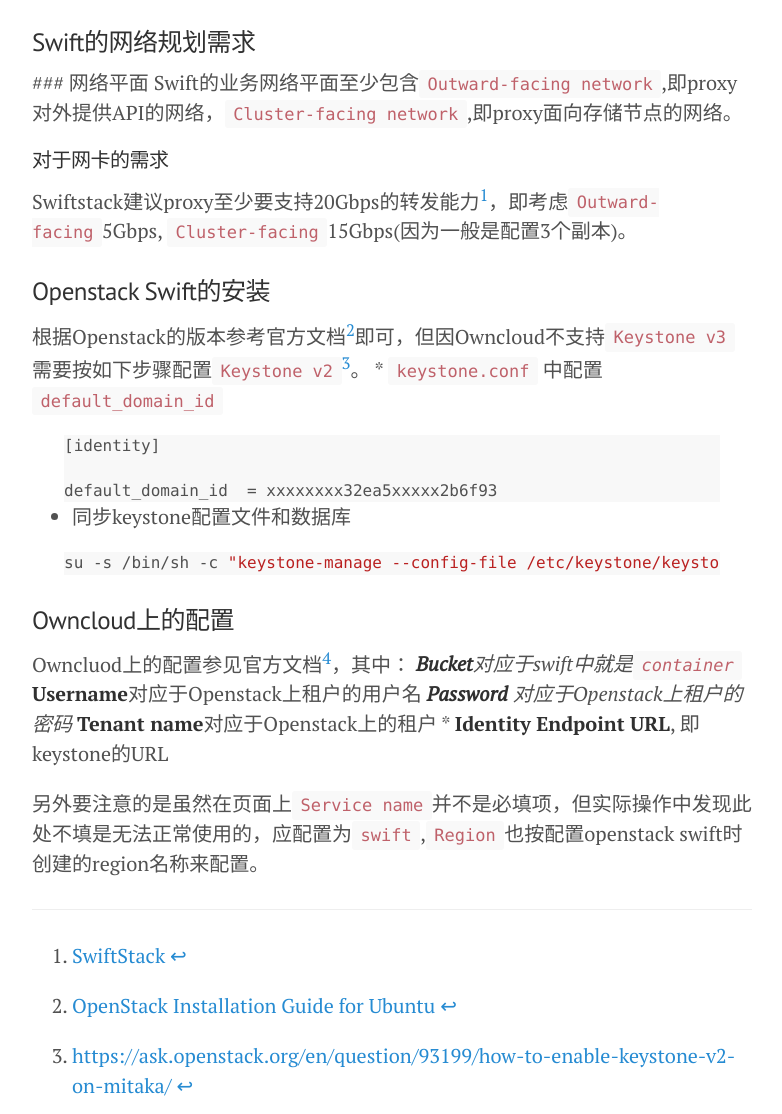
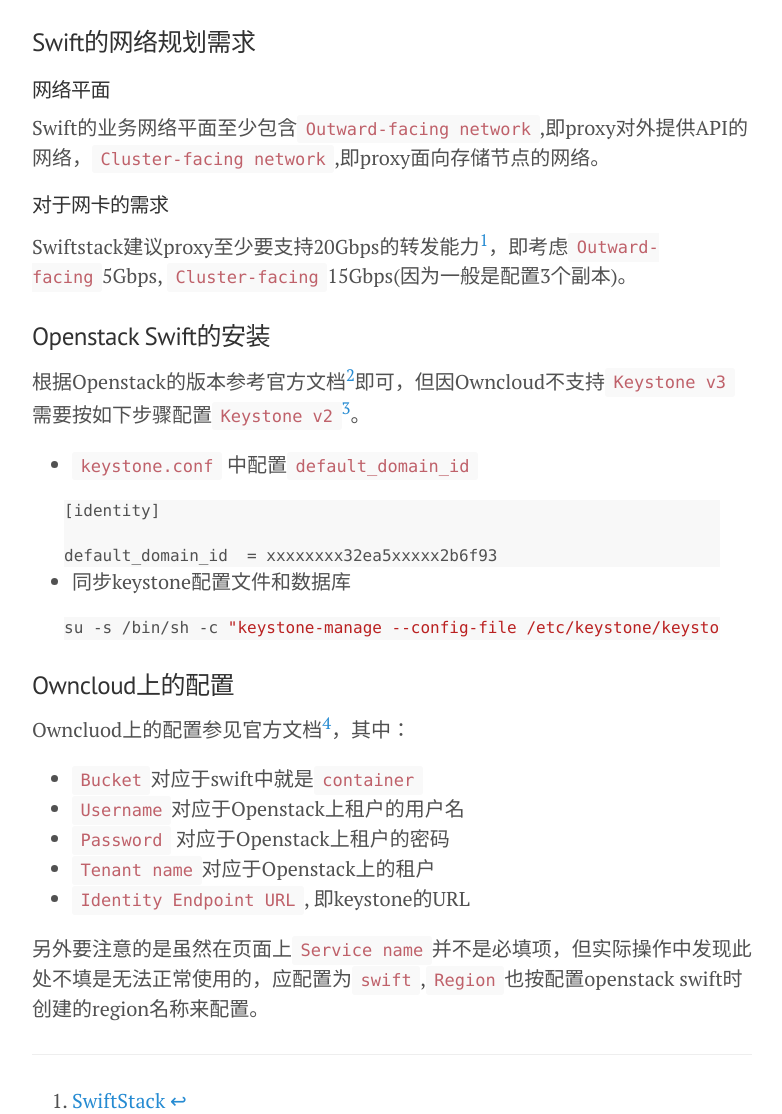
Before and after one commit to sheringham/sheringham.github.io, a plain HTML site: page index.html in a window 1280 px wide. Shown: the part 892-2006 px from the top of the page, without its empty margins (248-1030 px from the left). Drawn offline with Linux system fonts and the light colour scheme.

Commit message:
Nikola auto commit.
Source commit: 7eda2da1a7862ba231cb1360925b414eea048be5
Nikola version: 7.8.11

```diff
--- a/index.html
+++ b/index.html
@@ -71,13 +71,17 @@
 <h4>存储节点</h4>
 <p>安装了account server，container server和object server（三者中的一个或者多个）的服务器。</p>
 <h3>Swift的网络规划需求</h3>
-<p>### 网络平面
-Swift的业务网络平面至少包含<code>Outward-facing network</code>,即proxy对外提供API的网络，<code>Cluster-facing network</code>,即proxy面向存储节点的网络。</p>
+<h4>网络平面</h4>
+<p>Swift的业务网络平面至少包含<code>Outward-facing network</code>,即proxy对外提供API的网络，<code>Cluster-facing network</code>,即proxy面向存储节点的网络。</p>
 <h4>对于网卡的需求</h4>
 <p>Swiftstack建议proxy至少要支持20Gbps的转发能力<sup id="fnref-1"><a class="footnote-ref" href="posts/openstack-swift-and-owncloud/#fn-1">1</a></sup>，即考虑<code>Outward-facing</code>5Gbps, <code>Cluster-facing</code>15Gbps(因为一般是配置3个副本)。</p>
 <h3>Openstack Swift的安装</h3>
-<p>根据Openstack的版本参考官方文档<sup id="fnref-2"><a class="footnote-ref" href="posts/openstack-swift-and-owncloud/#fn-2">2</a></sup>即可，但因Owncloud不支持<code>Keystone v3</code>需要按如下步骤配置<code>Keystone v2</code><sup id="fnref-3"><a class="footnote-ref" href="posts/openstack-swift-and-owncloud/#fn-3">3</a></sup>。
-* <code>keystone.conf</code> 中配置<code>default_domain_id</code></p>
+<p>根据Openstack的版本参考官方文档<sup id="fnref-2"><a class="footnote-ref" href="posts/openstack-swift-and-owncloud/#fn-2">2</a></sup>即可，但因Owncloud不支持<code>Keystone v3</code>需要按如下步骤配置<code>Keystone v2</code><sup id="fnref-3"><a class="footnote-ref" href="posts/openstack-swift-and-owncloud/#fn-3">3</a></sup>。</p>
+<ul>
+<li>
+<code>keystone.conf</code> 中配置<code>default_domain_id</code>
+</li>
+</ul>
 <pre class="code literal-block"><span></span>[identity]
 
 default_domain_id  = xxxxxxxx32ea5xxxxx2b6f93
@@ -92,12 +96,20 @@ default_domain_id  = xxxxxxxx32ea5xxxxx2b6f93
 
 
 <h3>Owncloud上的配置</h3>
-<p>Owncluod上的配置参见官方文档<sup id="fnref-4"><a class="footnote-ref" href="posts/openstack-swift-and-owncloud/#fn-4">4</a></sup>，其中：
-<em>   <strong>Bucket</strong>对应于swift中就是<code>container</code>
-</em>   <strong>Username</strong>对应于Openstack上租户的用户名
-<em>   <strong>Password</strong> 对应于Openstack上租户的密码
-</em>   <strong>Tenant name</strong>对应于Openstack上的租户
-*   <strong>Identity Endpoint URL</strong>, 即keystone的URL</p>
+<p>Owncluod上的配置参见官方文档<sup id="fnref-4"><a class="footnote-ref" href="posts/openstack-swift-and-owncloud/#fn-4">4</a></sup>，其中：</p>
+<ul>
+<li>
+<code>Bucket</code>对应于swift中就是<code>container</code>
+</li>
+<li>
+<code>Username</code>对应于Openstack上租户的用户名</li>
+<li>
+<code>Password</code> 对应于Openstack上租户的密码</li>
+<li>
+<code>Tenant name</code>对应于Openstack上的租户 </li>
+<li>
+<code>Identity Endpoint URL</code>, 即keystone的URL</li>
+</ul>
 <p>另外要注意的是虽然在页面上<code>Service name</code>并不是必填项，但实际操作中发现此处不填是无法正常使用的，应配置为<code>swift</code>,<code>Region</code>也按配置openstack swift时创建的region名称来配置。</p>
 <div class="footnote">
 <hr>
--- a/posts/openstack-swift-and-owncloud/index.html
+++ b/posts/openstack-swift-and-owncloud/index.html
@@ -86,13 +86,17 @@ Object
 <h4>存储节点</h4>
 <p>安装了account server，container server和object server（三者中的一个或者多个）的服务器。</p>
 <h3>Swift的网络规划需求</h3>
-<p>### 网络平面
-Swift的业务网络平面至少包含<code>Outward-facing network</code>,即proxy对外提供API的网络，<code>Cluster-facing network</code>,即proxy面向存储节点的网络。</p>
+<h4>网络平面</h4>
+<p>Swift的业务网络平面至少包含<code>Outward-facing network</code>,即proxy对外提供API的网络，<code>Cluster-facing network</code>,即proxy面向存储节点的网络。</p>
 <h4>对于网卡的需求</h4>
 <p>Swiftstack建议proxy至少要支持20Gbps的转发能力<sup id="fnref-1"><a class="footnote-ref" href="#fn-1">1</a></sup>，即考虑<code>Outward-facing</code>5Gbps, <code>Cluster-facing</code>15Gbps(因为一般是配置3个副本)。</p>
 <h3>Openstack Swift的安装</h3>
-<p>根据Openstack的版本参考官方文档<sup id="fnref-2"><a class="footnote-ref" href="#fn-2">2</a></sup>即可，但因Owncloud不支持<code>Keystone v3</code>需要按如下步骤配置<code>Keystone v2</code><sup id="fnref-3"><a class="footnote-ref" href="#fn-3">3</a></sup>。
-* <code>keystone.conf</code> 中配置<code>default_domain_id</code></p>
+<p>根据Openstack的版本参考官方文档<sup id="fnref-2"><a class="footnote-ref" href="#fn-2">2</a></sup>即可，但因Owncloud不支持<code>Keystone v3</code>需要按如下步骤配置<code>Keystone v2</code><sup id="fnref-3"><a class="footnote-ref" href="#fn-3">3</a></sup>。</p>
+<ul>
+<li>
+<code>keystone.conf</code> 中配置<code>default_domain_id</code>
+</li>
+</ul>
 <pre class="code literal-block"><span></span>[identity]
 
 default_domain_id  = xxxxxxxx32ea5xxxxx2b6f93
@@ -107,12 +111,20 @@ default_domain_id  = xxxxxxxx32ea5xxxxx2b6f93
 
 
 <h3>Owncloud上的配置</h3>
-<p>Owncluod上的配置参见官方文档<sup id="fnref-4"><a class="footnote-ref" href="#fn-4">4</a></sup>，其中：
-<em>   <strong>Bucket</strong>对应于swift中就是<code>container</code>
-</em>   <strong>Username</strong>对应于Openstack上租户的用户名
-<em>   <strong>Password</strong> 对应于Openstack上租户的密码
-</em>   <strong>Tenant name</strong>对应于Openstack上的租户
-*   <strong>Identity Endpoint URL</strong>, 即keystone的URL</p>
+<p>Owncluod上的配置参见官方文档<sup id="fnref-4"><a class="footnote-ref" href="#fn-4">4</a></sup>，其中：</p>
+<ul>
+<li>
+<code>Bucket</code>对应于swift中就是<code>container</code>
+</li>
+<li>
+<code>Username</code>对应于Openstack上租户的用户名</li>
+<li>
+<code>Password</code> 对应于Openstack上租户的密码</li>
+<li>
+<code>Tenant name</code>对应于Openstack上的租户 </li>
+<li>
+<code>Identity Endpoint URL</code>, 即keystone的URL</li>
+</ul>
 <p>另外要注意的是虽然在页面上<code>Service name</code>并不是必填项，但实际操作中发现此处不填是无法正常使用的，应配置为<code>swift</code>,<code>Region</code>也按配置openstack swift时创建的region名称来配置。</p>
 <div class="footnote">
 <hr>
--- a/rss.xml
+++ b/rss.xml
@@ -1,5 +1,5 @@
 <?xml version="1.0" encoding="utf-8"?>
-<?xml-stylesheet type="text/xsl" href="assets/xml/rss.xsl" media="all"?><rss xmlns:atom="http://www.w3.org/2005/Atom" version="2.0" xmlns:dc="http://purl.org/dc/elements/1.1/"><channel><title>Luke's Blog</title><link>https://esir.me/</link><description>Luke's Blog</description><atom:link href="https://esir.me/rss.xml" type="application/rss+xml" rel="self"></atom:link><language>en</language><copyright>Contents © 2018 &lt;a href="mailto:hf.bluesky@gmail.com"&gt;Luke Wang&lt;/a&gt; </copyright><lastBuildDate>Sun, 11 Mar 2018 15:05:20 GMT</lastBuildDate><generator>Nikola (getnikola.com)</generator><docs>http://blogs.law.harvard.edu/tech/rss</docs><item><title>Openstack swift和Owncloud对接</title><link>https://esir.me/posts/openstack-swift-and-owncloud/</link><dc:creator>Luke Wang</dc:creator><description>&lt;div&gt;&lt;h3&gt;Swift的几个相关概念&lt;/h3&gt;
+<?xml-stylesheet type="text/xsl" href="assets/xml/rss.xsl" media="all"?><rss xmlns:atom="http://www.w3.org/2005/Atom" version="2.0" xmlns:dc="http://purl.org/dc/elements/1.1/"><channel><title>Luke's Blog</title><link>https://esir.me/</link><description>Luke's Blog</description><atom:link href="https://esir.me/rss.xml" type="application/rss+xml" rel="self"></atom:link><language>en</language><copyright>Contents © 2018 &lt;a href="mailto:hf.bluesky@gmail.com"&gt;Luke Wang&lt;/a&gt; </copyright><lastBuildDate>Sun, 11 Mar 2018 15:10:16 GMT</lastBuildDate><generator>Nikola (getnikola.com)</generator><docs>http://blogs.law.harvard.edu/tech/rss</docs><item><title>Openstack swift和Owncloud对接</title><link>https://esir.me/posts/openstack-swift-and-owncloud/</link><dc:creator>Luke Wang</dc:creator><description>&lt;div&gt;&lt;h3&gt;Swift的几个相关概念&lt;/h3&gt;
 &lt;h4&gt;Proxy&lt;/h4&gt;
 &lt;p&gt;提供HTTP API给client，用来存储，查询，下载文件。Client只会跟proxy通信，存储节点对client是不可见的。&lt;/p&gt;
 &lt;h4&gt;Account&lt;/h4&gt;
@@ -11,13 +11,15 @@
 &lt;h4&gt;存储节点&lt;/h4&gt;
 &lt;p&gt;安装了account server，container server和object server（三者中的一个或者多个）的服务器。&lt;/p&gt;
 &lt;h3&gt;Swift的网络规划需求&lt;/h3&gt;
-&lt;p&gt;### 网络平面
-Swift的业务网络平面至少包含&lt;code&gt;Outward-facing network&lt;/code&gt;,即proxy对外提供API的网络，&lt;code&gt;Cluster-facing network&lt;/code&gt;,即proxy面向存储节点的网络。&lt;/p&gt;
+&lt;h4&gt;网络平面&lt;/h4&gt;
+&lt;p&gt;Swift的业务网络平面至少包含&lt;code&gt;Outward-facing network&lt;/code&gt;,即proxy对外提供API的网络，&lt;code&gt;Cluster-facing network&lt;/code&gt;,即proxy面向存储节点的网络。&lt;/p&gt;
 &lt;h4&gt;对于网卡的需求&lt;/h4&gt;
 &lt;p&gt;Swiftstack建议proxy至少要支持20Gbps的转发能力&lt;sup id="fnref-1"&gt;&lt;a class="footnote-ref" href="https://esir.me/posts/openstack-swift-and-owncloud/#fn-1"&gt;1&lt;/a&gt;&lt;/sup&gt;，即考虑&lt;code&gt;Outward-facing&lt;/code&gt;5Gbps, &lt;code&gt;Cluster-facing&lt;/code&gt;15Gbps(因为一般是配置3个副本)。&lt;/p&gt;
 &lt;h3&gt;Openstack Swift的安装&lt;/h3&gt;
-&lt;p&gt;根据Openstack的版本参考官方文档&lt;sup id="fnref-2"&gt;&lt;a class="footnote-ref" href="https://esir.me/posts/openstack-swift-and-owncloud/#fn-2"&gt;2&lt;/a&gt;&lt;/sup&gt;即可，但因Owncloud不支持&lt;code&gt;Keystone v3&lt;/code&gt;需要按如下步骤配置&lt;code&gt;Keystone v2&lt;/code&gt;&lt;sup id="fnref-3"&gt;&lt;a class="footnote-ref" href="https://esir.me/posts/openstack-swift-and-owncloud/#fn-3"&gt;3&lt;/a&gt;&lt;/sup&gt;。
-* &lt;code&gt;keystone.conf&lt;/code&gt; 中配置&lt;code&gt;default_domain_id&lt;/code&gt;&lt;/p&gt;
+&lt;p&gt;根据Openstack的版本参考官方文档&lt;sup id="fnref-2"&gt;&lt;a class="footnote-ref" href="https://esir.me/posts/openstack-swift-and-owncloud/#fn-2"&gt;2&lt;/a&gt;&lt;/sup&gt;即可，但因Owncloud不支持&lt;code&gt;Keystone v3&lt;/code&gt;需要按如下步骤配置&lt;code&gt;Keystone v2&lt;/code&gt;&lt;sup id="fnref-3"&gt;&lt;a class="footnote-ref" href="https://esir.me/posts/openstack-swift-and-owncloud/#fn-3"&gt;3&lt;/a&gt;&lt;/sup&gt;。&lt;/p&gt;
+&lt;ul&gt;
+&lt;li&gt;&lt;code&gt;keystone.conf&lt;/code&gt; 中配置&lt;code&gt;default_domain_id&lt;/code&gt;&lt;/li&gt;
+&lt;/ul&gt;
 &lt;pre class="code literal-block"&gt;&lt;span&gt;&lt;/span&gt;[identity]
 
 default_domain_id  = xxxxxxxx32ea5xxxxx2b6f93
@@ -32,12 +34,14 @@ default_domain_id  = xxxxxxxx32ea5xxxxx2b6f93
 
 
 &lt;h3&gt;Owncloud上的配置&lt;/h3&gt;
-&lt;p&gt;Owncluod上的配置参见官方文档&lt;sup id="fnref-4"&gt;&lt;a class="footnote-ref" href="https://esir.me/posts/openstack-swift-and-owncloud/#fn-4"&gt;4&lt;/a&gt;&lt;/sup&gt;，其中：
-&lt;em&gt;   &lt;strong&gt;Bucket&lt;/strong&gt;对应于swift中就是&lt;code&gt;container&lt;/code&gt;
-&lt;/em&gt;   &lt;strong&gt;Username&lt;/strong&gt;对应于Openstack上租户的用户名
-&lt;em&gt;   &lt;strong&gt;Password&lt;/strong&gt; 对应于Openstack上租户的密码
-&lt;/em&gt;   &lt;strong&gt;Tenant name&lt;/strong&gt;对应于Openstack上的租户
-*   &lt;strong&gt;Identity Endpoint URL&lt;/strong&gt;, 即keystone的URL&lt;/p&gt;
+&lt;p&gt;Owncluod上的配置参见官方文档&lt;sup id="fnref-4"&gt;&lt;a class="footnote-ref" href="https://esir.me/posts/openstack-swift-and-owncloud/#fn-4"&gt;4&lt;/a&gt;&lt;/sup&gt;，其中：&lt;/p&gt;
+&lt;ul&gt;
+&lt;li&gt;&lt;code&gt;Bucket&lt;/code&gt;对应于swift中就是&lt;code&gt;container&lt;/code&gt;&lt;/li&gt;
+&lt;li&gt;&lt;code&gt;Username&lt;/code&gt;对应于Openstack上租户的用户名&lt;/li&gt;
+&lt;li&gt;&lt;code&gt;Password&lt;/code&gt; 对应于Openstack上租户的密码&lt;/li&gt;
+&lt;li&gt;&lt;code&gt;Tenant name&lt;/code&gt;对应于Openstack上的租户 &lt;/li&gt;
+&lt;li&gt;&lt;code&gt;Identity Endpoint URL&lt;/code&gt;, 即keystone的URL&lt;/li&gt;
+&lt;/ul&gt;
 &lt;p&gt;另外要注意的是虽然在页面上&lt;code&gt;Service name&lt;/code&gt;并不是必填项，但实际操作中发现此处不填是无法正常使用的，应配置为&lt;code&gt;swift&lt;/code&gt;,&lt;code&gt;Region&lt;/code&gt;也按配置openstack swift时创建的region名称来配置。&lt;/p&gt;
 &lt;div class="footnote"&gt;
 &lt;hr&gt;
--- a/sitemapindex.xml
+++ b/sitemapindex.xml
@@ -7,10 +7,10 @@
                         http://www.sitemaps.org/schemas/sitemap/0.9/sitemap.xsd">
  <sitemap>
   <loc>https://esir.me/rss.xml</loc>
-  <lastmod>2018-03-11T15:05:00Z</lastmod>
+  <lastmod>2018-03-11T15:12:00Z</lastmod>
  </sitemap>
  <sitemap>
   <loc>https://esir.me/sitemap.xml</loc>
-  <lastmod>2018-03-11T15:05:00Z</lastmod>
+  <lastmod>2018-03-11T15:13:00Z</lastmod>
  </sitemap>
 </sitemapindex>
```
Also changed, not shown: sitemap.xml (+5 -5 lines), 2018/index.html (line endings or trailing spaces), archive.html (line endings or trailing spaces), categories/index.html (line endings or trailing spaces), posts/plan-for-2018/index.html (line endings or trailing spaces), 2 other files.
